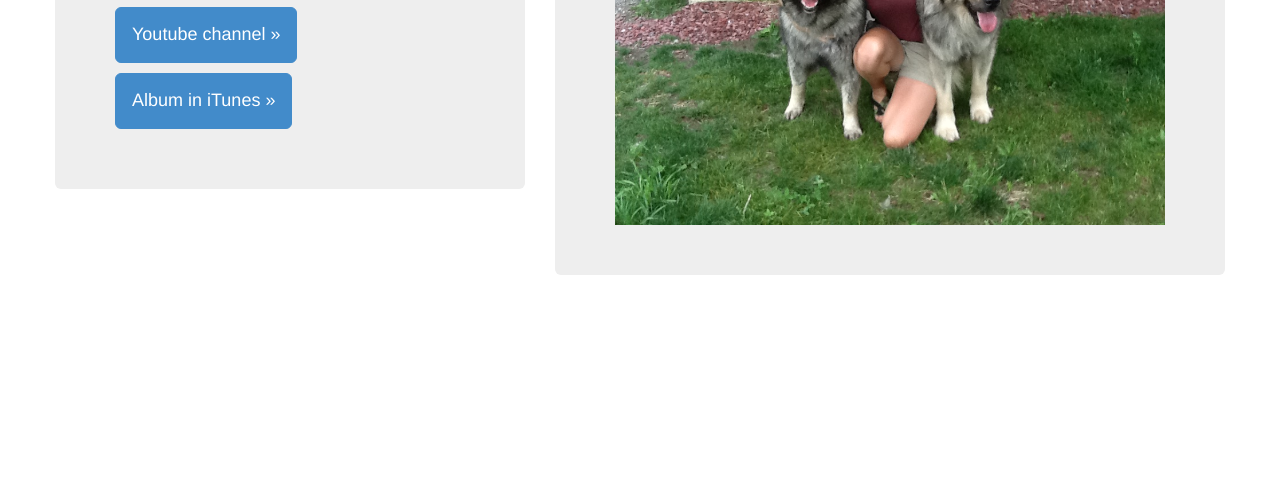
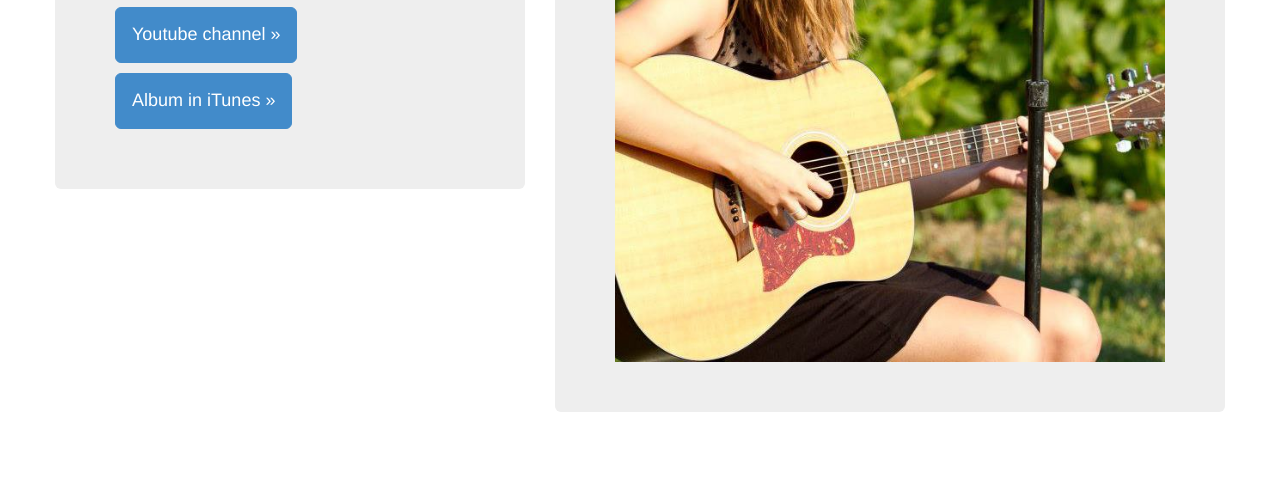
Before and after one commit to jdubie/casedilla, a website: page public/index.html in a window 1280 px wide. Shown: the part 318-800 px from the top of the page. Drawn offline with nearby package versions, Linux system fonts and the light colour scheme.

Commit message:
Updated main image

```diff
--- a/public/index.html
+++ b/public/index.html
@@ -55,7 +55,7 @@
         </div>
         <div class="col-lg-7">
           <div class="jumbotron">
-            <img class="mug-shot" src="dogs.jpg"></img>
+            <img class="mug-shot" src="images/casey2.jpg"></img>
           </div>
         </div>
       </div>
```
Also changed, not shown: public/images/casey2.jpg (added), public/images/dogs.jpg (renamed from public/dogs.jpg).
